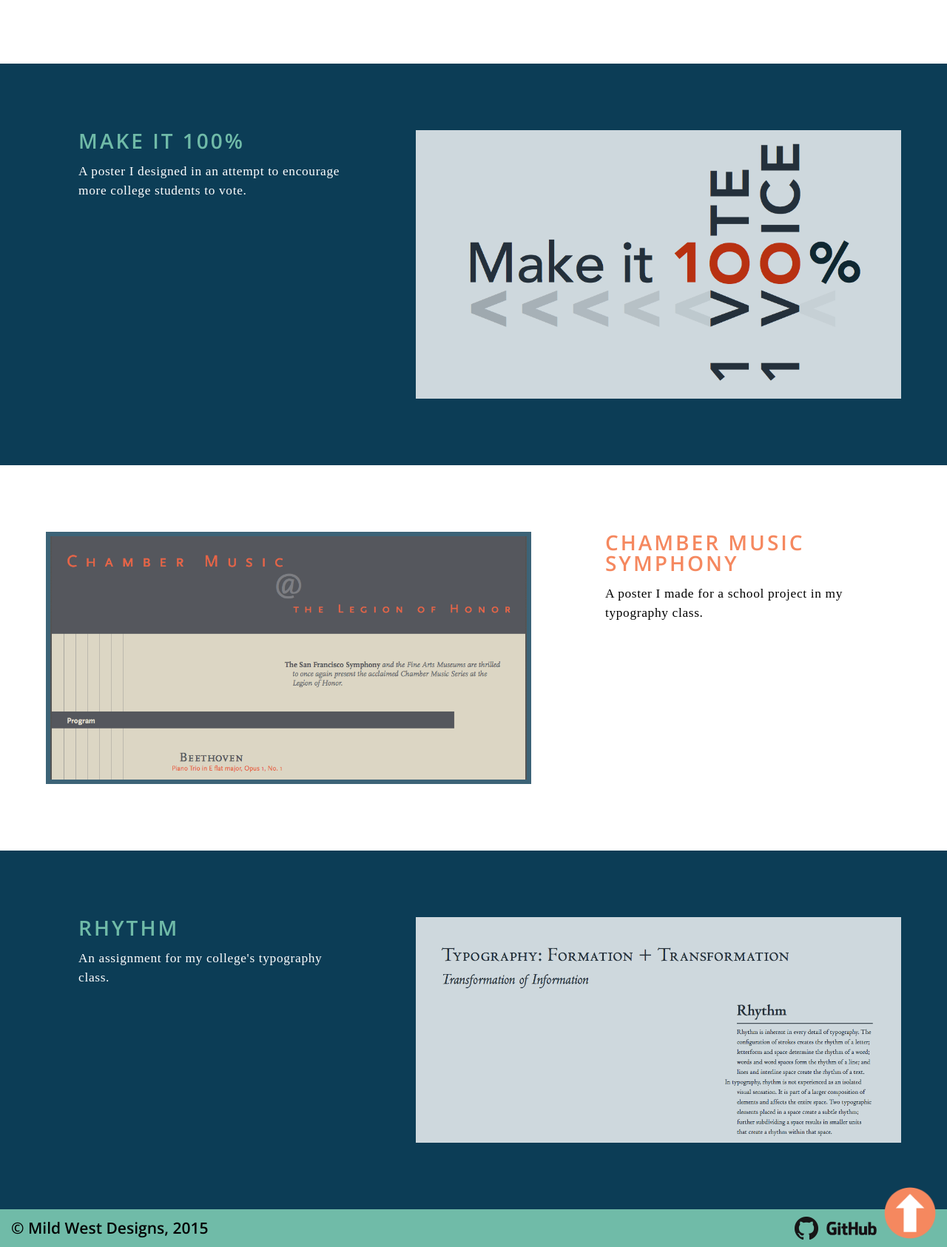
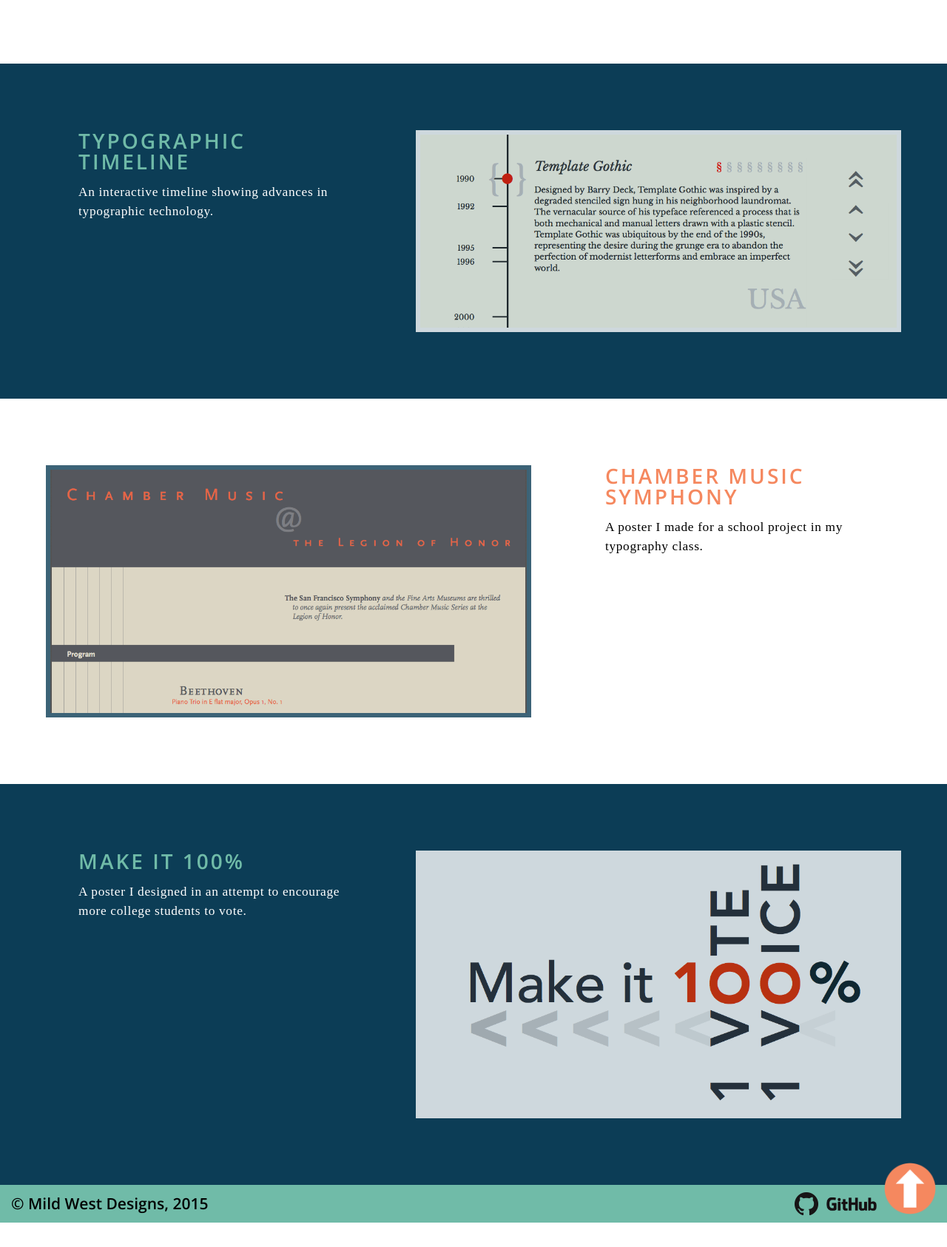
Before and after one commit to Paul-Hebert/MWD_2.0, a PHP site: page /play.php in a window 1280 px wide. Shown: the part 2714-4400 px from the top of the page at 74% size. After the commit the page ends 4367 px from the top, so only its background shows below. Run offline with PHP 8.4, Linux system fonts and the light colour scheme; some web fonts are replaced.

Commit message:
Added timeline

```diff
--- a/play.php
+++ b/play.php
@@ -117,21 +117,19 @@
 				</div>
 			</div>
 
-
-
 			<div class="row">
-				<a href="imgs/p3.pdf"  target="_blank" class="col-7 workExample stretch-12">
-					<img class="col-12" alt="Mke it 100% screenshot" src="imgs/thumbs/p3.png"/>
+				<a href="imgs/p1.pdf"  target="_blank" class="col-7 workExample stretch-12">
+					<img class="col-12" alt="Rhythm screenshot" src="imgs/thumbs/timeline.png"/>
 				</a>
 
 				<div class="col-1 big">&nbsp;</div>
 
 				<div class="col-4 stretch-12">
 					<h2>
-						Make it 100%
+						Typographic Timeline
 					</h2>
 					<p>
-						A poster I designed in an attempt to encourage more college students to vote.
+						An interactive timeline showing advances in typographic technology.
 					</p>
 				</div>
 			</div>
@@ -156,20 +154,19 @@
 			</div>
 
 
-
 			<div class="row">
-				<a href="imgs/p1.pdf"  target="_blank" class="col-7 workExample stretch-12">
-					<img class="col-12" alt="Rhythm screenshot" src="imgs/thumbs/p1.png"/>
+				<a href="imgs/p3.pdf"  target="_blank" class="col-7 workExample stretch-12">
+					<img class="col-12" alt="Mke it 100% screenshot" src="imgs/thumbs/p3.png"/>
 				</a>
 
 				<div class="col-1 big">&nbsp;</div>
 
 				<div class="col-4 stretch-12">
 					<h2>
-						Rhythm
+						Make it 100%
 					</h2>
 					<p>
-						An assignment for my college's typography class.
+						A poster I designed in an attempt to encourage more college students to vote.
 					</p>
 				</div>
 			</div>
```
Also changed, not shown: imgs/thumbs/timeline.png (added).
